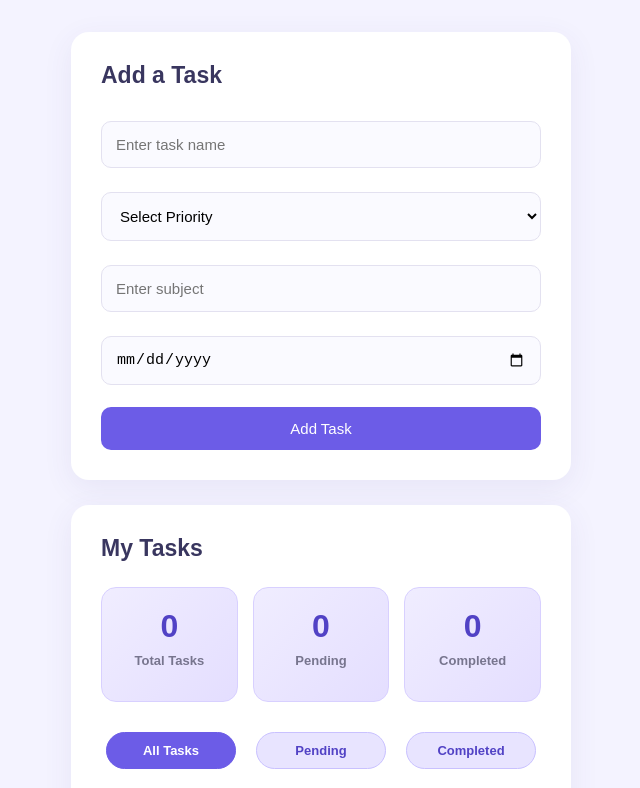
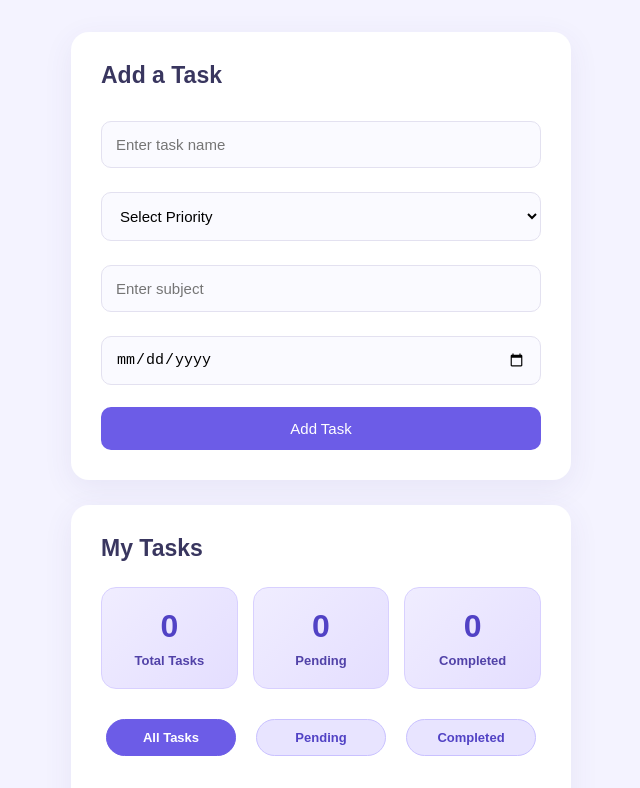
Before and after one commit to Radhika11P/StudyMate, a plain HTML site: page index.html in a window 1280 px wide. Shown: the part 145-933 px from the top of the page, without its empty margins (319-959 px from the left). Drawn offline with Linux system fonts and the light colour scheme.

Commit message:
Initial project setup

```diff
--- a/style.css
+++ b/style.css
@@ -294,4 +294,6 @@ button:hover {
 .stat-box p {
     font-size: 13px;
     font-weight: bold;
+    color: #5142a8;
+    margin-bottom: 0;
 }
```
